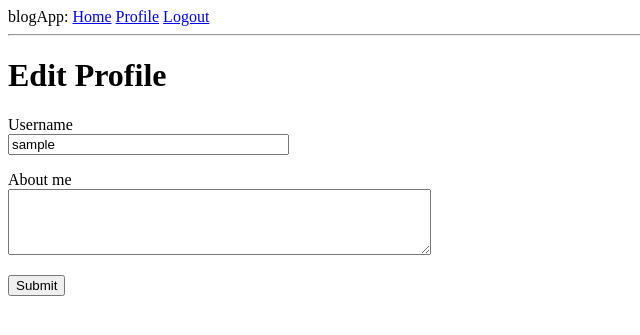
After one commit to ankitmadridista/blogApp, a Flask app: page /edit_profile in a window 1280 px wide. The commit adds this page. Shown: the top 335 px of the page, without its empty margins (0-640 px from the left). Run offline with Flask 2, Linux system fonts and the light colour scheme; the visitor is signed in with stand-in values (Sample User, id 1); data comes from the database, SQL or seed files in the repository; both versions use the stored data as it was after the commit.

Commit message:
profile pages and avatars added

```diff
--- a/app/forms.py
+++ b/app/forms.py
@@ -1,6 +1,6 @@
 from flask_wtf import FlaskForm
-from wtforms import StringField, PasswordField, BooleanField, SubmitField
-from wtforms.validators import DataRequired, ValidationError, Email, EqualTo
+from wtforms import StringField, PasswordField, BooleanField, SubmitField, TextAreaField
+from wtforms.validators import DataRequired, ValidationError, Email, EqualTo, Length
 from app.models import User
 
 class LoginForm(FlaskForm):
@@ -26,3 +26,8 @@ class RegistrationForm(FlaskForm):
         user = User.query.filter_by(email=email.data).first()
         if user is not None:
             raise ValidationError('Please use a different email address.')
+
+class EditProfileForm(FlaskForm):
+    username = StringField('Username', validators=[DataRequired()])
+    about_me = TextAreaField('About me', validators=[Length(min=0, max=140)])
+    submit = SubmitField('Submit')
--- a/app/models.py
+++ b/app/models.py
@@ -1,9 +1,11 @@
 from datetime import datetime
 from email.policy import default
+from hashlib import md5
 from sqlite3 import Timestamp
 from app import db, login
 from werkzeug.security import generate_password_hash, check_password_hash
 from flask_login import UserMixin
+from hashlib import md5
 
 class User(db.Model, UserMixin):
     id = db.Column(db.Integer, primary_key=True)
@@ -11,6 +13,8 @@ class User(db.Model, UserMixin):
     email = db.Column(db.String(120), index=True, unique=True)
     password_hash = db.Column(db.String(128))
     posts = db.relationship('Post', backref='author', lazy='dynamic')
+    about_me = db.Column(db.String(140))
+    last_seen = db.Column(db.DateTime, default=datetime.utcnow)
 
     def __repr__(self):
         return '<User {}>'.format(self.username)
@@ -25,6 +29,10 @@ class User(db.Model, UserMixin):
     def load_user(id):
         return User.query.get(int(id))
 
+    def avatar(self, size):
+        digest = md5(self.email.lower().encode('utf-8')).hexdigest()
+        return 'https://www.gravatar.com/avatar/{}?d=identicon&s={}'.format(digest, size)
+
 
 class Post(db.Model):
     id = db.Column(db.Integer, primary_key=True)
--- a/app/routes.py
+++ b/app/routes.py
@@ -1,12 +1,14 @@
 import imp
+from turtle import title
 from flask import request
 from app import app
 from flask import render_template, flash, redirect, url_for
-from app.forms import LoginForm, RegistrationForm
+from app.forms import EditProfileForm, LoginForm, RegistrationForm
 from flask_login import current_user, login_user, logout_user, login_required
 from app.models import User
 from werkzeug.urls import url_parse
 from app import db
+from datetime import datetime
 
 
 @app.route('/')
@@ -63,3 +65,36 @@ def register():
         flash('Congratulations, you are now a registered user!')
         return redirect(url_for('login'))
     return render_template('register.html', title='Register', form=form)
+
+
+@app.route('/user/<username>')
+@login_required
+def user(username):
+    user = User.query.filter_by(username=username).first_or_404()
+    posts = [
+        {'author': user, 'body': 'Test post #1'},
+        {'author': user, 'body': 'Test post #2'}
+    ]
+    return render_template('user.html', user=user, posts=posts)
+
+@app.before_request
+def before_request():
+    if current_user.is_authenticated:
+        current_user.last_seen = datetime.utcnow()
+        db.session.commit()
+
+
+@app.route('/edit_profile', methods=['GET', 'POST'])
+@login_required
+def edit_profile():
+    form = EditProfileForm()
+    if form.validate_on_submit():
+        current_user.username = form.username.data
+        current_user.about_me = form.about_me.data
+        db.session.commit()
+        flash('Your changes have been saved.')
+        return redirect(url_for('edit_profile'))
+    elif request.method == 'GET':
+        form.username.data = current_user.username
+        form.about_me.data = current_user.about_me
+    return render_template('edit_profile.html', title='Edit Profile', form=form)
--- /dev/null
+++ b/app/templates/_post.html
@@ -0,0 +1,6 @@
+<table>
+    <tr valign="top">
+        <td><img src="{{ post.author.avatar(36) }}"></td>
+        <td>{{ post.author.username }} says:<br>{{ post.body }}</td>
+    </tr>
+</table
--- a/app/templates/base.html
+++ b/app/templates/base.html
@@ -14,6 +14,7 @@
         {% if current_user.is_anonymous %}
         <a href="{{ url_for('login') }}">Login</a>
         {% else %}
+        <a href="{{ url_for('user', username=current_user.username) }}">Profile</a>
         <a href="{{ url_for('logout') }}">Logout</a>
         {% endif %}
       </div>
--- /dev/null
+++ b/app/templates/edit_profile.html
@@ -0,0 +1,23 @@
+{% extends "base.html" %}
+
+{% block content %}
+    <h1>Edit Profile</h1>
+    <form action="" method="post">
+        {{ form.hidden_tag() }}
+        <p>
+            {{ form.username.label }}<br>
+            {{ form.username(size=32) }}<br>
+            {% for error in form.username.errors %}
+            <span style="color: red;">[{{ error }}]</span>
+            {% endfor %}
+        </p>
+        <p>
+            {{ form.about_me.label }}<br>
+            {{ form.about_me(cols=50, rows=4) }}<br>
+            {% for error in form.about_me.errors %}
+            <span style="color: red;">[{{ error }}]</span>
+            {% endfor %}
+        </p>
+        <p>{{ form.submit() }}</p>
+    </form>
+{% endblock %}
```
Also changed, not shown: app/templates/user.html (added, +21 -0 lines), migrations/versions/584ab735794e_new_fields_in_user_model.py (added, +30 -0 lines), app.db.
